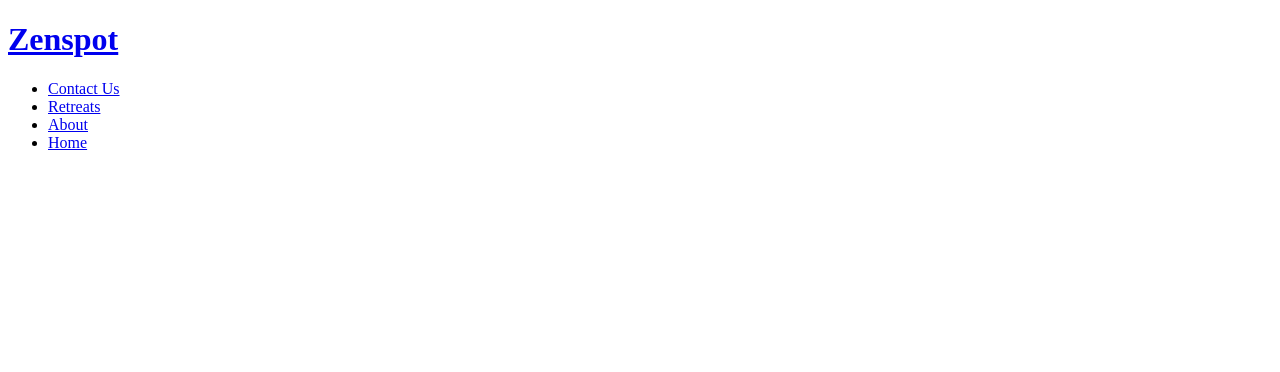
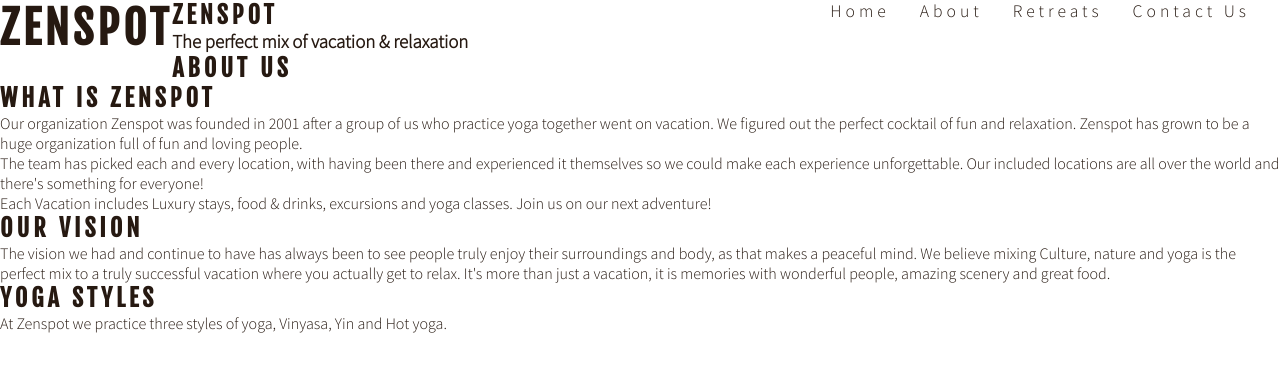
Before and after one commit to itsdanig/project1, a plain HTML site: page index.html in a window 1280 px wide. Drawn offline with Linux system fonts and the light colour scheme.

Commit message:
Add about us section to document

```diff
--- a/assets/css/style.css
+++ b/assets/css/style.css
@@ -0,0 +1,49 @@
+@import url('https://fonts.googleapis.com/css2?family=Fjalla+One&family=Source+Sans+Pro:wght@300&display=swap');
+
+* {
+    margin: 0;
+    padding: 0;
+    border: none;
+}
+
+body {
+    font-family: Source Sans Pro, sans-serif;
+    font-weight: 300;
+    color: rgb(38, 25, 17);
+}
+
+/* headings and logo */
+
+h1, h2 {
+    font-family: Fjalla One, sans-serif;
+    text-transform: uppercase;
+    letter-spacing: 4px;
+    color: rgb(38, 25, 17);
+}
+
+#logo {
+    float: left;
+    font-size: 280%;
+}
+
+/* navigation links */
+
+#navbar {
+    font-size: 110%;
+    letter-spacing: 4px;
+}
+
+#navbar li {
+    float: right;
+    list-style-type: none;
+    margin-right: 30px;
+}
+
+#navbar a {
+    text-decoration: none;
+    color: rgb(38, 25, 17);
+}
+
+#navbar a:hover {
+    border-bottom: 1px solid rgb(191, 175, 160);
+}
--- a/index.html
+++ b/index.html
@@ -40,6 +40,47 @@
                     </ul>
                </nav>
                 </header>
+           <section id="img-container">
+                     <div id="background-img"></div>
+                     <div id="cover-text">
+                     <h2>Zenspot</h2>
+                     <h3>The perfect mix of vacation & relaxation</h3>
+                 </div>
+                 </section>
+    <section id="about-us">
+        <h2 id="about">About Us</h2>
 
+        <div id="abt-left">
+            <div class="abt-left-heading">
+                <h2>What is Zenspot</h2>
+                <p>Our organization Zenspot was founded in 2001 after a group of us who practice yoga together went on vacation. We figured out the perfect cocktail of fun and relaxation. Zenspot has grown to be a huge organization full of fun and loving people. <br> The team has picked each and every location, with having been there and experienced it themselves so we could make each experience unforgettable. Our included locations are all over the world and there's something for everyone! <br> Each Vacation includes Luxury stays, food & drinks, excursions and yoga classes. Join us on our next adventure!</p>
+            </div>
+         <div id="left-img-wrap">
+             <div id="left-img-bg"> </div>
+         </div>
+         </div>
+
+         <div id="abt-right">
+        <div class="abt-right-heading">
+            <h2>Our Vision </h2>
+            <p>The vision we had and continue to have has always been to see people truly enjoy their surroundings and body, as that makes a peaceful mind. We believe mixing Culture, nature and yoga is the perfect mix to a truly successful vacation where you actually get to relax. It's more than just a vacation, it is memories with wonderful people, amazing scenery and great food.</p>
+        </div>
+        <div id="right-img-wrap">
+            <div id="right-img-bg"></div>
+        </div>
+    </div>
+
+        <div id="abt-middle">
+            <div class="abt-middle-heading">
+                <h2>Yoga Styles</h2>
+                <p>At Zenspot we practice three styles of yoga, Vinyasa, Yin and Hot yoga.</p>
+            </div>
+            <div id="middle-img-wrap">
+                <div id="middle-img-bg"></div>
+            </div>
+        </div>
+    </section>
+    <section></section>
+    <footer></footer>
 </body>
 </html>
```
